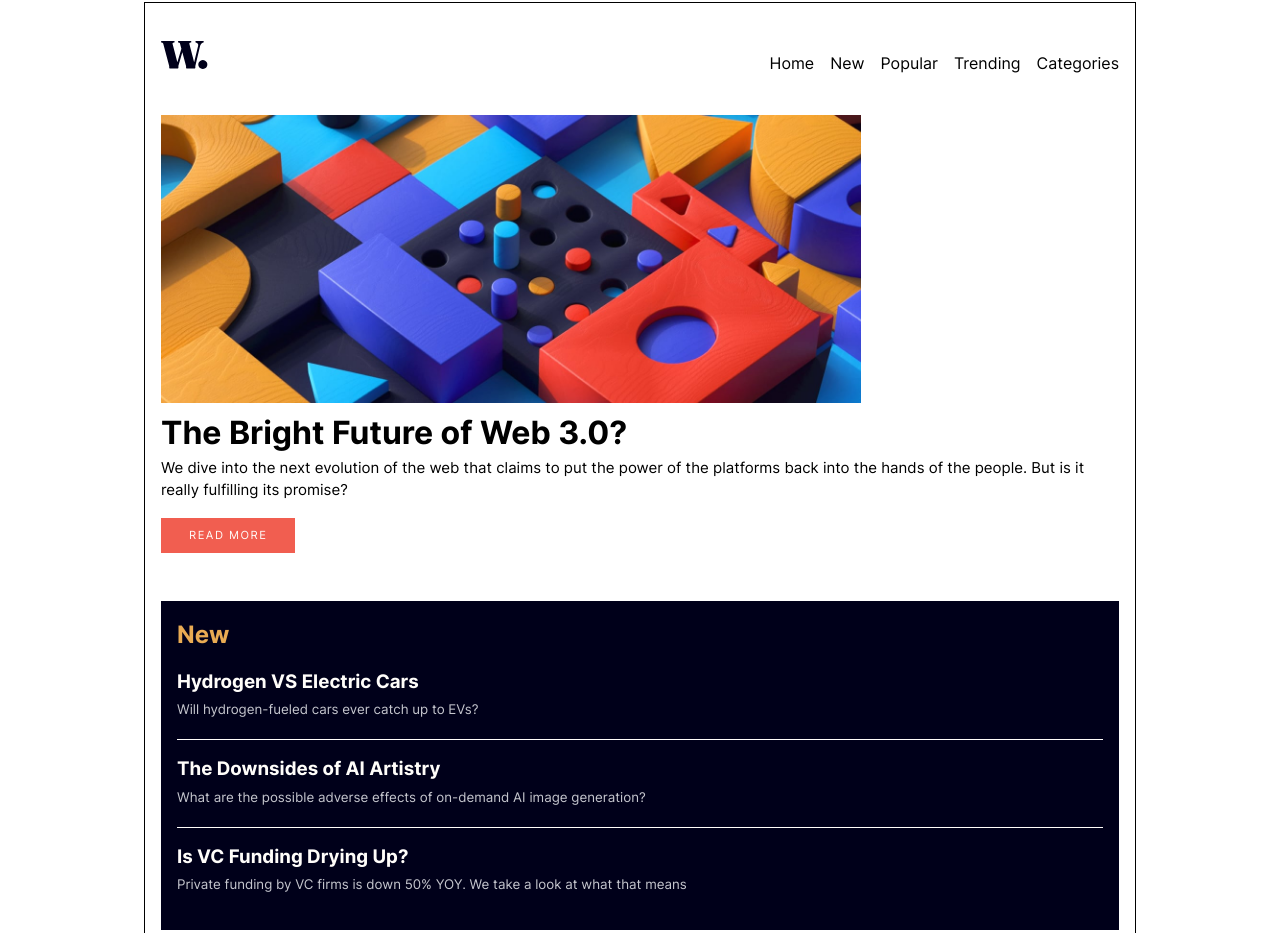
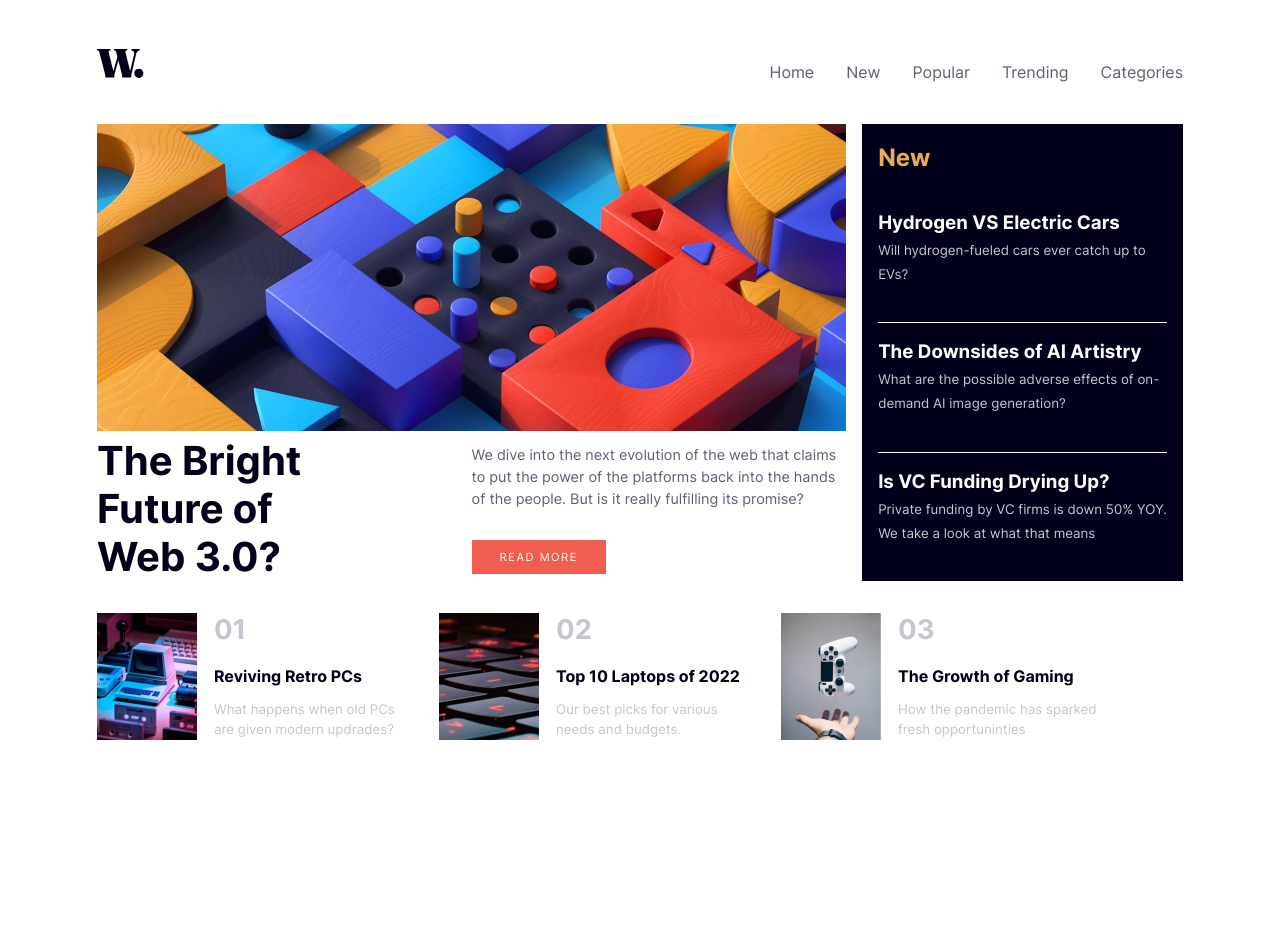
Before and after one commit to ikennarichard/News-homepage, a plain HTML site: page index.html in a window 1280 px wide. Shown: the top 933 px of the page. After the commit the page ends 800 px from the top, so only its background shows below. Drawn offline with Linux system fonts and the light colour scheme.

Commit message:
Update readme file

```diff
--- a/index.html
+++ b/index.html
@@ -45,9 +45,11 @@
         </picture>
       </div>
         <h1 class="heading">The Bright Future of Web 3.0?</h1>
+        <div class="heading_text">
         <p>  We dive into the next evolution of the web that claims to put the power of the platforms back into the hands of the people. But is it really fulfilling its promise?</p>
 
         <a href="#">READ MORE</a>
+      </div>
       </div>
 
       <!-- middle -->
--- a/styles.css
+++ b/styles.css
@@ -4,6 +4,7 @@
 }
 
 
+/* default styles */
 :root {
     --soft-orange: hsl(35, 77%, 62%);
     --soft-red: hsl(5, 85%, 63%);
@@ -28,22 +29,20 @@ body {
 }
 
 
-p {
-    font-size: 0.938rem;
+img {
+    max-width: 100%;
 }
 
 
-img {
-    max-width: 100%;
+h1 {
+    color: var(--very-dark-blue);
 }
 
 
 div.wrapper {
     position: relative;
     padding: 1em;
-    margin: 2px 0;
     max-width: 600px;
-    border: 1px solid;
     display: grid;
     gap: 24px;
 }
@@ -54,7 +53,6 @@ header {
     display: flex;
     justify-content: space-between;
     align-items: center;
-
 }
 
 
@@ -74,7 +72,6 @@ header {
 
 .close {
     background: url(./assets/images/icon-menu-close.svg) no-repeat center;
-    /* transition: 0.5s ease-in-out; */
 }
 
 
@@ -122,7 +119,13 @@ nav > ul > li {
 
 nav > ul > li > a {
     text-decoration: none;
-    color: dark var(--dark-grayish-blue);
+    color: var(--dark-grayish-blue);
+    transition: color 0.2s ease;
+}
+
+
+nav > ul > li > a:hover {
+    color: var(--soft-red);
 }
 
 
@@ -136,7 +139,7 @@ main {
 }
 
 
-.top > a {
+.top > .heading_text > a {
     text-decoration: none;
     background-color: var(--soft-red);
     color: var(--off-white);
@@ -147,6 +150,18 @@ main {
     margin-block-start: 1.5em;
     width: 12em;
     text-align: center;
+    transition: background-color 0.3s ease-in;
+}
+
+
+.top > .heading_text > a:hover {
+    background-color: var(--very-dark-blue);
+}
+
+
+.top > .heading_text > p {
+    color: var(--dark-grayish-blue);
+    font-size: .9em;
 }
 
 
@@ -163,10 +178,17 @@ main {
     color: var(--soft-orange);
 }
 
+
 .center > div {
     border-bottom: 1px solid;
     padding-block-end: 1.2em;
     color: var(--off-white);
+}
+
+
+.center > div > h3:hover {
+    color: var(--soft-orange);
+    cursor: pointer;
 }
 
 
@@ -203,7 +225,6 @@ main {
     display: flex;
     flex-direction: column;
     justify-content: space-between;
-    /* flex: 1 1 auto; */
 }
 
 
@@ -215,7 +236,14 @@ main {
 
 
 .bottom > div > div > h4 {
-    color: dark var(--dark-grayish-blue);
+    color: var(--very-dark-blue);
+    transition: color 0.2s ease-in;
+    cursor: pointer;
+}
+
+
+.bottom > div > div > h4:hover {
+    color: var(--soft-red);
 }
 
 
@@ -226,20 +254,20 @@ main {
 
 @media (min-width: 1000px) {
     div.wrapper {
-        padding: 1em;
+        padding: 1em 2em;
+        padding-block-end: 3em;
         margin: 2px 0;
-        max-width: 992px;
-        border: 1px solid;
+        width: 100%;
+        max-width: 1150px;
         display: grid;
         gap: 24px;
     }
 
-
-    .hero_image {
-        width: 700px;
+    .hamburger_icon {
+        display: none;
     }
 
-    .hamburger_icon {
+    .left_layer {
         display: none;
     }
 
@@ -257,7 +285,59 @@ main {
 
     nav ul {
         display: flex;
-        gap: 2em;
+        gap: 3em;
         justify-content: flex-end;
     }
+
+
+    main {
+        display: grid;
+        grid-template: auto 1fr / auto;
+        grid-template-areas:
+        "web web new"
+        "footer footer footer";
+    }
+
+    .top {
+        grid-area: web;
+        display: grid;
+        grid-template-columns: 1fr 1fr;
+        grid-template-areas:
+        "image image"
+        "heading text";
+    }
+
+    .hero_image {
+        grid-area: image;
+    }
+
+
+    .heading {
+        width: 6em;
+        font-size: 2.5rem;
+        line-height: 1.2em;
+    }
+
+
+    .heading_text {
+        display: flex;
+        flex-direction: column;
+        justify-content: space-around;
+    }
+
+    .center {
+        grid-area: new;
+        margin-block-start: 0;
+        padding-block-end: 0;
+        margin-inline-start: 1em;
+    }
+
+    .bottom {
+        grid-area: footer;
+        flex-wrap: nowrap;
+    }
+
+    .bottom > div > div > small {
+        width: 15em;
+    }
 }
```
Also changed, not shown: assets/images/Screenshot 2023-01-20 at 15-19-18 News homepage.png (added), 2 other files.
